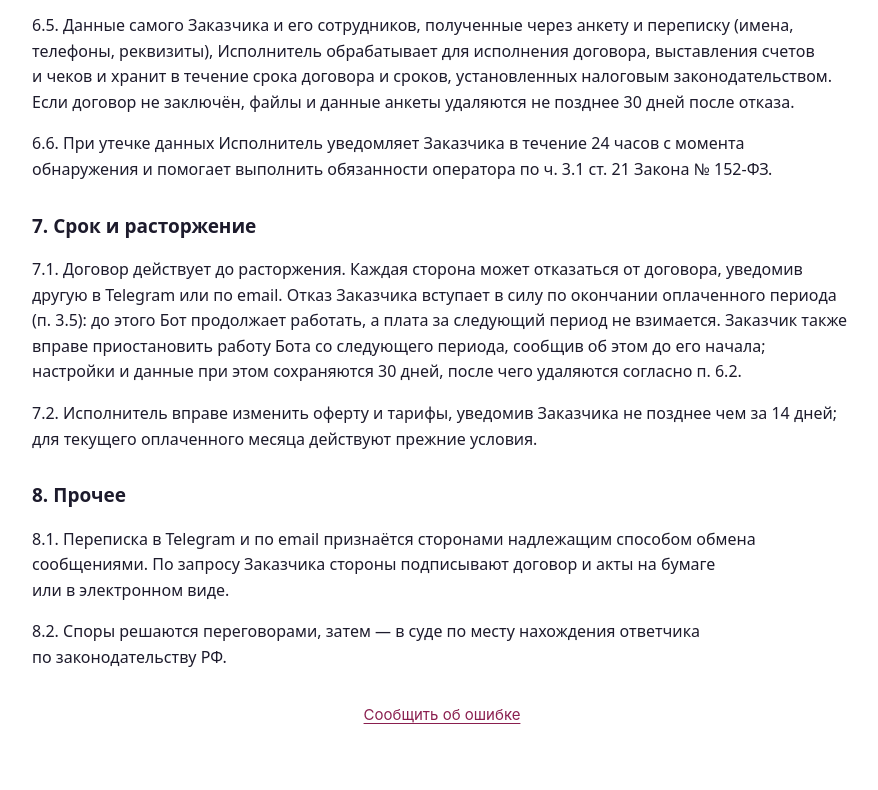
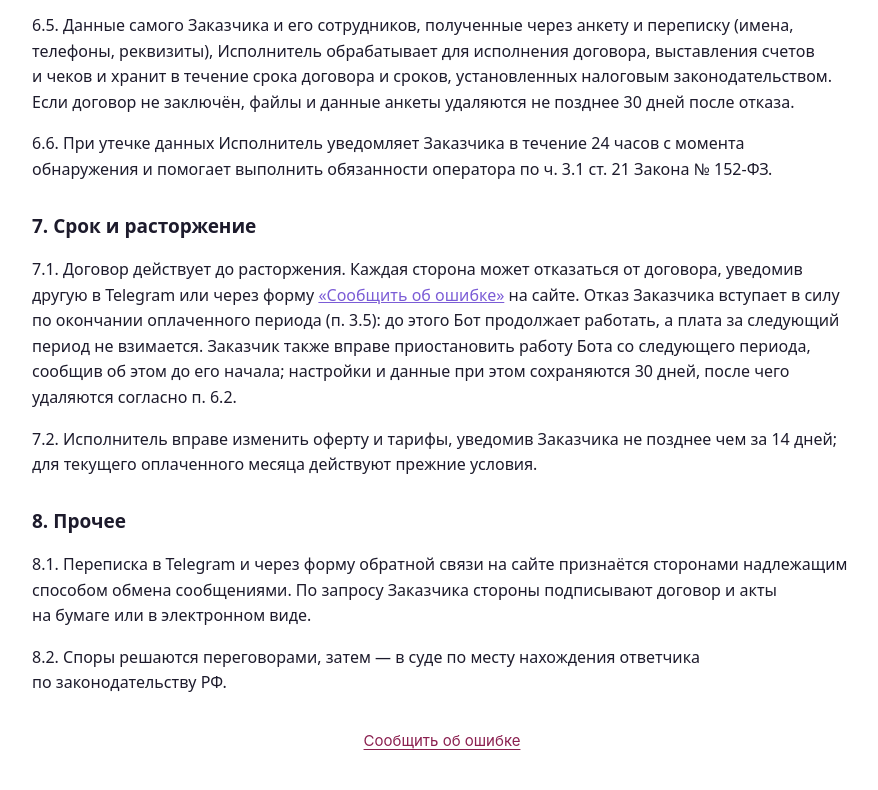
Before and after one commit to godoffear/zapis24, a plain HTML site: page oferta.html in a window 1280 px wide. Shown: the part 2656-3446 px from the top of the page, without its empty margins (198-1076 px from the left). Drawn offline with Linux system fonts and the light colour scheme.

Commit message:
site: oferta - replace 'by email' with the feedback form

```diff
--- a/oferta.html
+++ b/oferta.html
@@ -31,10 +31,10 @@
 <p>6.5. Данные самого Заказчика и его сотрудников, полученные через анкету и переписку (имена, телефоны, реквизиты), Исполнитель обрабатывает для исполнения договора, выставления счетов и чеков и хранит в течение срока договора и сроков, установленных налоговым законодательством. Если договор не заключён, файлы и данные анкеты удаляются не позднее 30 дней после отказа.</p>
 <p>6.6. При утечке данных Исполнитель уведомляет Заказчика в течение 24 часов с момента обнаружения и помогает выполнить обязанности оператора по ч. 3.1 ст. 21 Закона № 152-ФЗ.</p>
 <h2>7. Срок и расторжение</h2>
-<p>7.1. Договор действует до расторжения. Каждая сторона может отказаться от договора, уведомив другую в Telegram или по email. Отказ Заказчика вступает в силу по окончании оплаченного периода (п. 3.5): до этого Бот продолжает работать, а плата за следующий период не взимается. Заказчик также вправе приостановить работу Бота со следующего периода, сообщив об этом до его начала; настройки и данные при этом сохраняются 30 дней, после чего удаляются согласно п. 6.2.</p>
+<p>7.1. Договор действует до расторжения. Каждая сторона может отказаться от договора, уведомив другую в Telegram или через форму <a href="#report" data-rp-open>«Сообщить об ошибке»</a> на сайте. Отказ Заказчика вступает в силу по окончании оплаченного периода (п. 3.5): до этого Бот продолжает работать, а плата за следующий период не взимается. Заказчик также вправе приостановить работу Бота со следующего периода, сообщив об этом до его начала; настройки и данные при этом сохраняются 30 дней, после чего удаляются согласно п. 6.2.</p>
 <p>7.2. Исполнитель вправе изменить оферту и тарифы, уведомив Заказчика не позднее чем за 14 дней; для текущего оплаченного месяца действуют прежние условия.</p>
 <h2>8. Прочее</h2>
-<p>8.1. Переписка в Telegram и по email признаётся сторонами надлежащим способом обмена сообщениями. По запросу Заказчика стороны подписывают договор и акты на бумаге или в электронном виде.</p>
+<p>8.1. Переписка в Telegram и через форму обратной связи на сайте признаётся сторонами надлежащим способом обмена сообщениями. По запросу Заказчика стороны подписывают договор и акты на бумаге или в электронном виде.</p>
 <p>8.2. Споры решаются переговорами, затем — в суде по месту нахождения ответчика по законодательству РФ.</p>
 <script src="report.js" defer></script>
 </body></html>
```
